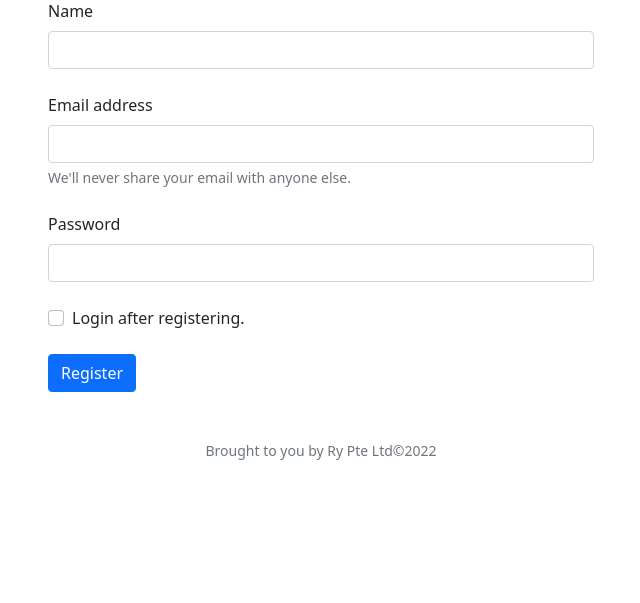
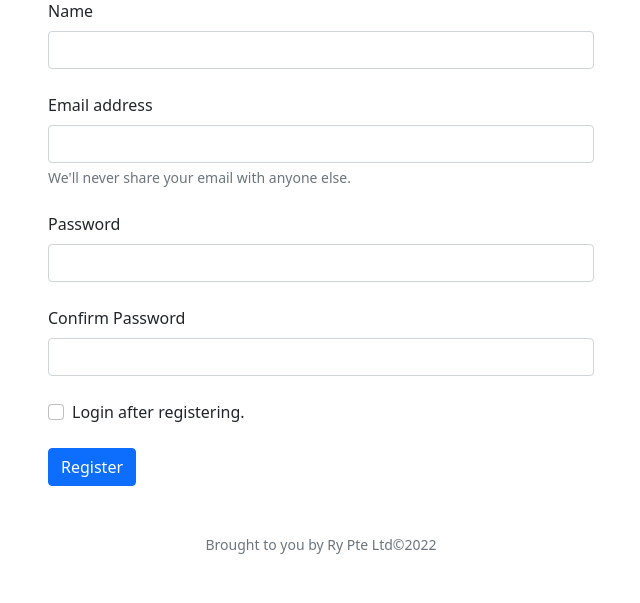
Before and after one commit to ryryry-3302/RyNance, a Flask app: template templates/register.html in a window 1280 px wide. Shown: the part 221-824 px from the top of the page, without its empty margins (319-959 px from the left). Before the commit the page ends 681 px from the top, so only its background shows below. Run offline with Flask 2, Linux system fonts and the light colour scheme; the template is opened without the code that fills it, so the values that code supplies are empty; some libraries are stand-ins or nearby versions.

Commit message:
Added password confirmation and validation

```diff
--- a/app.py
+++ b/app.py
@@ -35,17 +35,55 @@ def after_request(response):
     response.headers["Pragma"] = "no-cache"
     return response
 
+
 @app.route("/")
 @login_required
 def index():
     return render_template("index.html")
+
 
 @app.route("/login", methods=["GET", "POST"])
 def login():
     session.clear()
 
     if request.method == "GET":
+        return render_template("login.html")
+
+
+    return apology("u fucked up", 400)
+
+@app.route("/logout")
+def logout():
+    """Log user out"""
+
+    # Forget any user_id
+    session.clear()
+
+    # Redirect user to login form
+    return redirect("/")
+
+
+@app.route("/register", methods=["GET", "POST"])
+def register():
+    if request.method == "GET":
         return render_template("register.html")
 
-    else:
-        return apology("u fucked up", 400)
+    """Register user"""
+    name = request.form.get("UserName")
+    password = generate_password_hash(request.form.get("password"))
+
+    if not request.form.get("username"):
+        return apology("must provide username", 400)
+
+        # Ensure password was submitted
+    elif not request.form.get("password"):
+        return apology("must provide password", 400)
+
+    if request.form.get("password") != request.form.get("confirmation"):
+        return apology("Passwords dont match pepega")
+
+    if len(db.execute("SELECT username FROM users WHERE username = ?", username)) > 0:
+        return apology("Username taken lol")
+
+    db.execute('INSERT INTO users (username, hash) values(?, ?)', username, password)
+    return redirect("/login")
--- /dev/null
+++ b/static/scripts.js
@@ -0,0 +1,13 @@
+var password = document.getElementById("password")
+  , confirm_password = document.getElementById("confirm_password");
+
+function validatePassword(){
+  if(password.value != confirm_password.value) {
+    confirm_password.setCustomValidity("Passwords Don't Match");
+  } else {
+    confirm_password.setCustomValidity('');
+  }
+}
+
+password.onchange = validatePassword;
+confirm_password.onkeyup = validatePassword;
--- a/templates/layout.html
+++ b/templates/layout.html
@@ -10,7 +10,7 @@
         <!-- http://getbootstrap.com/docs/5.1/ -->
         <link crossorigin="anonymous" href="https://cdn.jsdelivr.net/npm/bootstrap@5.1.3/dist/css/bootstrap.min.css" integrity="sha384-1BmE4kWBq78iYhFldvKuhfTAU6auU8tT94WrHftjDbrCEXSU1oBoqyl2QvZ6jIW3" rel="stylesheet">
         <script crossorigin="anonymous" src="https://cdn.jsdelivr.net/npm/bootstrap@5.1.3/dist/js/bootstrap.bundle.min.js" integrity="sha384-ka7Sk0Gln4gmtz2MlQnikT1wXgYsOg+OMhuP+IlRH9sENBO0LRn5q+8nbTov4+1p"></script>
-
+        <script src="/static/scripts.js"></script>
         <!-- https://favicon.io/emoji-favicons/money-bag/ -->
 
         <link href="/static/styles.css" rel="stylesheet">
--- a/templates/register.html
+++ b/templates/register.html
@@ -12,27 +12,33 @@
                     <form>
                         <div class="my-4">
                         <label for="UserName" class="form-label">Name</label>
-                        <input type="text" class="form-control" id="UserName" aria-describedby="nameHelp">
+                        <input required type="text" name="username" class="form-control" id="UserName" aria-describedby="nameHelp">
                         </div>
 
                         <div class="mb-4">
-                        <label for="exampleInputEmail1" class="form-label">Email address</label>
-                        <input type="email" class="form-control" id="exampleInputEmail1" aria-describedby="emailHelp">
+                        <label for="inputemail1" class="form-label">Email address</label>
+                        <input required type="email" name="inputemail" class="form-control" id="inputemail1" aria-describedby="emailHelp">
                         <div id="emailHelp" class="form-text">We'll never share your email with anyone else.</div>
                         </div>
 
                         <div class="mb-4">
-                        <label for="exampleInputPassword1" class="form-label">Password</label>
-                        <input type="password" class="form-control" id="exampleInputPassword1">
+                        <label for="password" class="form-label">Password</label>
+                        <input required type="password" name="password" class="form-control" id="password">
+                        </div>
+
+                        <div class="mb-4">
+                            <label for="confirmation" class="form-label">Confirm Password</label>
+                            <input required type="password" name="confirmation" class="form-control" id="confirm_password">
                         </div>
 
                         <div class="mb-4 form-check">
-                        <input type="checkbox" class="form-check-input" id="WantLogin" name="WantLogin">
-                        <label class="form-check-label" for="WantLogin">Login after registering.</label>
+                        <input type="checkbox" class="form-check-input" id="wantlogin" name="WantLogin">
+                        <label class="form-check-label" name="WantLogin" for="wantlogin">Login after registering.</label>
                         </div>
 
                         <button type="submit" class="btn btn-primary">Register</button>
                     </form>
+
                 </div>
             </div>
         </div>
```
